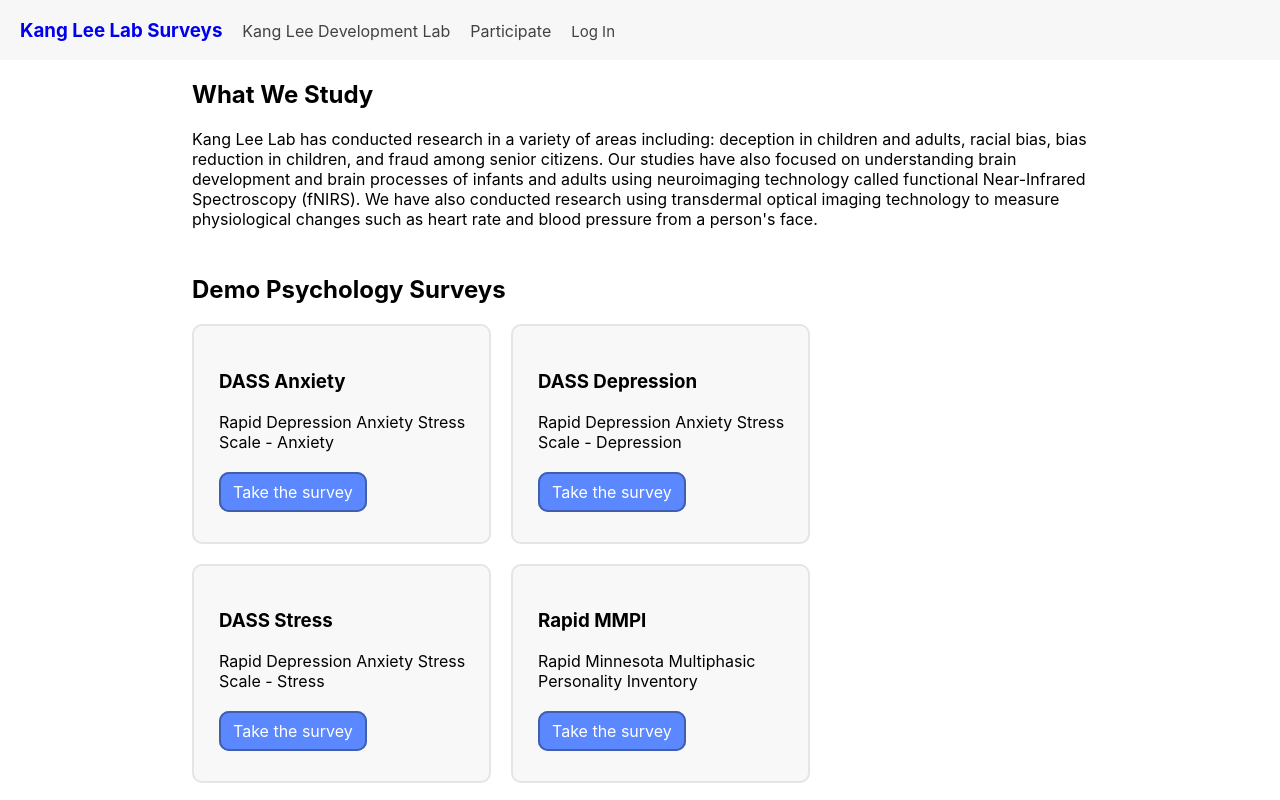
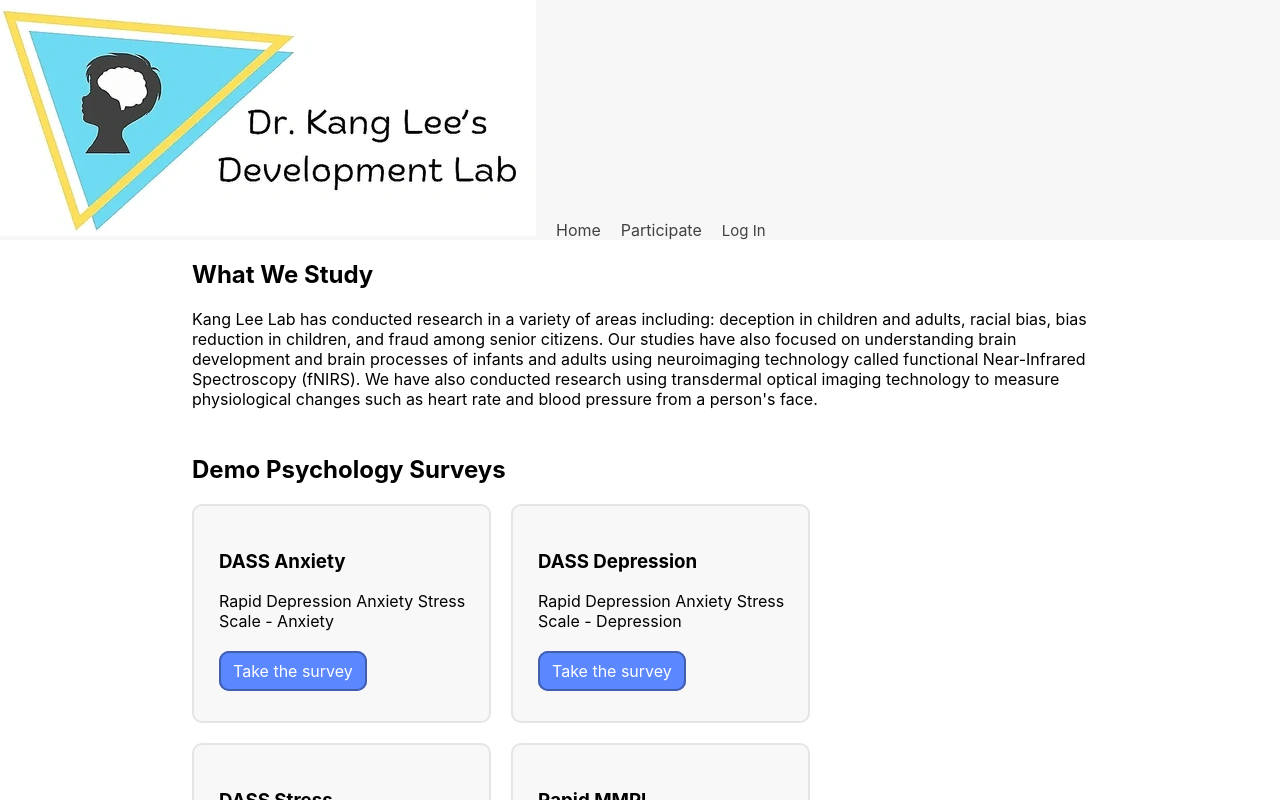
Before and after one commit to kang-lee-lab/lab-surveys-frontend, a React (Create React App) app: page / in a window 1280 px wide. Shown: the top 800 px of the page. Built offline with nearby package versions, Linux system fonts and the light colour scheme.

Commit message:
add lab logo

```diff
--- a/src/components/Header/Header.jsx
+++ b/src/components/Header/Header.jsx
@@ -2,22 +2,21 @@ import React from "react";
 import "./Header.css";
 import { Link } from "react-router-dom";
 import { useAuth0 } from "@auth0/auth0-react";
+import img from "../../assets/images/logos/lab-logo.webp";
 
 function Header() {
   const { loginWithRedirect, isAuthenticated, logout } = useAuth0();
 
   return (
     <div className="header">
-      <h3>
-          <Link to={"/"}>Kang Lee Lab Surveys</Link>
-      </h3>
       <a
         href={"https://www.kangleelab.com/"}
         target="_blank"
         rel="noopener noreferrer"
       >
-          Kang Lee Development Lab
+          <img src={img} />
       </a>
+      <Link to={"/"}>Home</Link>
       <Link to={"/participate"}>Participate</Link>
       {!isAuthenticated && (
         <button onClick={() => loginWithRedirect()}>Log In</button>
```
Also changed, not shown: src/assets/images/logos/lab-logo.webp (added).
